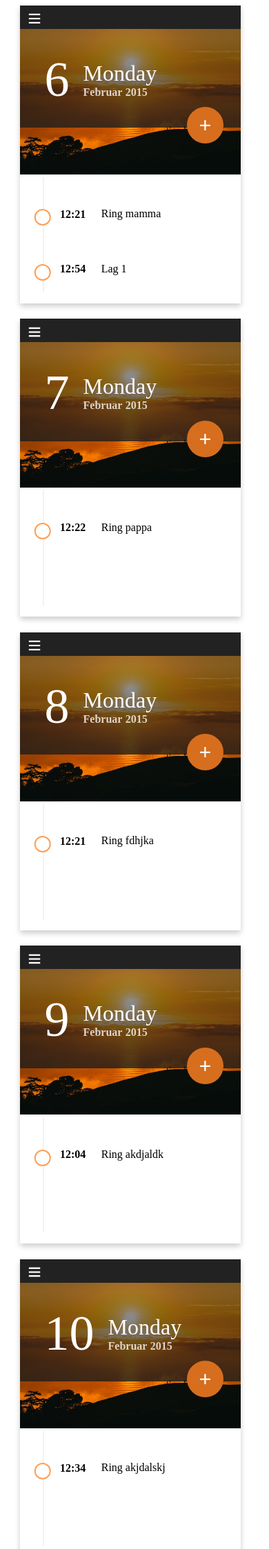
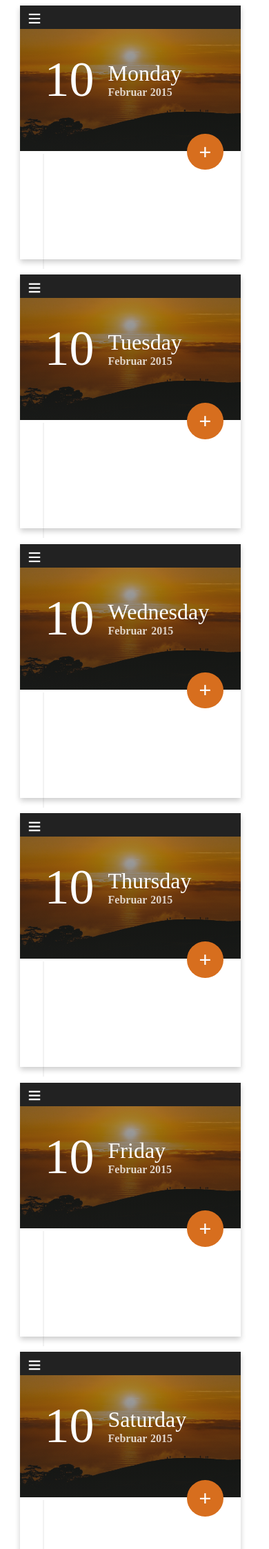
Before and after one commit to YohannesDK/WeekDo, a Flask app: page / in a window 390 px wide. Shown: the top 2246 px of the page at 69% size. Run offline with Flask 2, Linux system fonts and the light colour scheme; data that the repository does not hold is empty; some libraries are stand-ins or nearby versions.

Commit message:
getting there

```diff
--- a/flaskr/__init__.py
+++ b/flaskr/__init__.py
@@ -1,12 +1,16 @@
 from flask import Flask , g
 from flask_cors import CORS
+from apscheduler.schedulers.background import BackgroundScheduler
 from config import Config
 import os
 
 import sqlite3
 
 app = Flask(__name__)
+
 app.config.from_object(Config)
+scheduler = BackgroundScheduler()
+
 CORS(app, resources={r'/*': {'origins': '*'}})
 
 def get_db():
--- a/flaskr/routes.py
+++ b/flaskr/routes.py
@@ -1,35 +1,29 @@
 from flask import render_template, flash, redirect, url_for, request
 from flaskr import app, query_db
+from config import Config
 from datetime import datetime, timedelta, date
 import os
 import json
 
-days = {
-    0 : "mandag",
-    1 : "tirsdag",
-    2 : "onsdag",
-    3 : "torsdag",
-    4 : "fredag",
-    5 : "lørdag",
-    6 : "søndag"
-}
-
+app.config.from_object(Config)
 
 @app.before_first_request
 def test():
+    print(app.config["WEEKDO_DEFAULT"])
     # query_db('DELETE FROM dates;', one=True)
     # for day in days:
     #     query_db('INSERT INTO dates (date_id, dato) VALUES (?,?);', (day, days[day]))
 
-    check_query = query_db('SELECT * FROM dates;', one=True)
-    if check_query != None:
-        for i in check_query:
-            print(i[0], i[1])
+    # check_query = query_db('SELECT * FROM dates;', one=True)
+    # print(check_query)
+    # if check_query != None:
+    #     for i in check_query:
+    #         print(i[0], i[1], "her")
 
-    print("\n")
-    dt = datetime.today()
-    for i in all_sundays(dt.year):
-        print(i)
+    # print("\n")
+    # dt = datetime.today()
+    # for i in all_sundays(dt.year):
+    #     print(i)
 
 @app.route('/')
 @app.route('/home')
@@ -44,12 +38,15 @@ def set_weekdo():
 @app.route("/get_weekdoes")
 def get_weekdoes():
 
+
     d = {
-        0 : {"todo":['Ring mamma', 'Lag 1', 'Lag 1'], "date":"06-13-2019","day":"6", "by":['12:21', '12:54', '13:00']},
-        1 : {"todo":['Ring pappa'], "date":"06-13-2019","day":"7", "by":["12:22"]},
-        2 : {"todo":['Ring fdhjka'], "date":"06-13-2019","day":"8", "by":["12:21"]},
-        3 : {"todo":['Ring akdjaldk'], "date":"06-13-2019","day":"9", "by":["12:04"]},
-        4 : {"todo":['Ring akjdalskj'], "date":"06-13-2019","day":"10", "by":["12:34"]}
+        0 : {"todo":[], "date":"","day":"Monday", "by":[]},
+        1 : {"todo":[], "date":"","day":"Tuesday", "by":[]},
+        2 : {"todo":[], "date":"","day":"Wednesday", "by":[]},
+        3 : {"todo":[], "date":"","day":"Thursday", "by":[]},
+        4 : {"todo":[], "date":"","day":"Friday", "by":[]},
+        5 : {"todo":[], "date":"","day":"Saturday", "by":[]},
+        6 : {"todo":[], "date":"","day":"Sunday", "by":[]},
     }
     return json.dumps(d)
 
--- a/flaskr/static/css/index.css
+++ b/flaskr/static/css/index.css
@@ -345,8 +345,49 @@
     width: 0;
 }
 
+.remove_finished_todoes{
+    position: absolute;
+    right: 8.4%;
+    bottom: 0%;
+    min-height: 2%;
+    background: #e64747;
+    border-radius: 20%;
+    border: 1px solid white;
+    color: white;
+    max-width: 22%;
+    padding: 4%;
+    min-width: 17%;
+    max-height: 6%;
+    text-align: center;
+    line-height: 2px;
+    z-index: 1000;
+    /* display: none; */
+}
+
+.remove_finished_todoes p{
+    position: absolute;
+    left: -243%;
+    top: 6%;
+    color: black;
+    font-family: "sans-serif";
+    font-size: 0.8rem;
+    visibility: hidden;
+}
+
+/* smartphones, touchscreens */
+@media (hover: none) and (pointer: coarse) {
+    .remove_finished_todoes p{
+        visibility: visible;
+    }
+}/* stylus-based screens */
+@media (hover: none) and (pointer: fine) {
+    .remove_finished_todoes p{
+        visibility: visible;
+    }
+}
+
   /* Media queries - Responsive timeline on screens less than 600px wide */
-  @media screen and (max-width: 600px) {
+@media screen and (max-width: 600px) {
 
     #app{
         display: flex;
@@ -356,40 +397,15 @@
     }
 
     .card{
-        width: 85%;
         margin-bottom: 6%;
         position: relative;
+        height: 23rem;
     }
     .cardimg{
-        max-height: 29vh;
+        max-height: 25vh;
     }
-    /* Place the timelime to the left */
-    /* .timeline::after {
-    left: 31px;
-    } */
+    .overlay{
+        max-height: 25vh;
+    }
 
-    /* Full-width containers */
-    /* .weekdocardcontainer {
-    width: 100%;
-    padding-left: 70px;
-    padding-right: 25px;
-    } */
-
-    /* Make sure that all arrows are pointing leftwards */
-    /* .weekdocardcontainer::before {
-    left: 60px;
-    border: medium solid white;
-    border-width: 10px 10px 10px 0;
-    border-color: transparent white transparent transparent;
-    } */
-
-    /* Make sure all circles are at the same spot */
-    /* .left::after, .right::after {
-    left: 15px;
-    } */
-
-    /* Make all right containers behave like the left ones */
-    /* .right {
-    left: 0%;
-    } */
-  }
+}
--- a/flaskr/static/js/components/weekdocomponent.js
+++ b/flaskr/static/js/components/weekdocomponent.js
@@ -3,11 +3,12 @@ Vue.component("week-do", {
     data() {
         return {
             weekdoes: [],
+            finished_weekdoes: [],
             dato: this.date,
             dag: this.day,
             id: this.index,
-            b: undefined,
             already_adding: false,
+            show_delete_button: false,
             time: null,
             newtodo: null
 
@@ -25,23 +26,15 @@ Vue.component("week-do", {
             }
         },
         check_click: function(e) {
+            if (!this.already_adding) {
                 let ele = e.currentTarget;
-            console.log(ele.childNodes[0]);
                 ele.childNodes[0].className = "checkimg_clicked";
-            console.log(ele.childNodes[0]);
-            let todo = ele.parentNode.children[0].children[1].innerHTML;
-
-            for (let i = 0; i < this.weekdoes.length; i++) {
-                const weekdo = this.weekdoes[i];
-                if (todo === weekdo.todo) {
-                    console.log(weekdo.todo);
-                    this.$delete(this.weekdoes, i)
-                    break;
+                var delete_index = parseInt(ele.parentNode.attributes["todo_index"].value);
+                this.finished_weekdoes.push(delete_index);
+                this.show_delete_button = true;
+            }else{
+                alert("Please finish adding")
             }
-
-            }
-
-
         },
         extendTimeline: function(){
             let tl_list = document.querySelectorAll(".timeline");
@@ -54,19 +47,43 @@ Vue.component("week-do", {
 
             }
         },
-        checkinput: function*(){
-
+        remove_finished_todoes: function () {
+            this.finished_weekdoes.forEach(ele => {
+                for (let i = 0; i < this.weekdoes.length; i++) {
+                    const element = this.weekdoes[i];
+                    if (element.id === ele) {
+                        this.$delete(this.weekdoes, i);
+                    }
+                }
+            });
+            this.finished_weekdoes.splice(0,this.finished_weekdoes.length)
+            this.show_delete_button = false;
+        },
+        remove_finised_todoes_show_label: function (e) {
+            e.target.children[0].style.visibility = "visible"
+        },
+        remove_finised_todoes_hide_label: function (e) {
+            e.target.children[0].style.visibility = "hidden"
         },
         waitforinputandadd: function() {
             if (this.newtodo !== null && this.time !== null &&
                 this.newtodo !== '' && this.time !== '') {
+                    let hh = this.time.split(":")[0];
+                    let mm = this.time.split(":")[1];
+                    if (hh.length === 2 && mm.length === 2 &&
+                        typeof parseInt(hh) === "number" &&
+                        typeof parseInt(mm) === "number") {
                             this.$set(this.weekdoes[this.weekdoes.length - 1], 'show', true);
                             this.$set(this.weekdoes[this.weekdoes.length - 1], 'todo', this.newtodo);
                             this.$set(this.weekdoes[this.weekdoes.length - 1], 'byy', this.time);
+                            this.$set(this.weekdoes[this.weekdoes.length - 1], 'id', this.weekdoes.length);
                             this.extendTimeline()
                             this.already_adding = false;
                     }else{
-                alert("cannot add empty todo!")
+                        alert("You need to have right time format, hh:mm !")
+                    }
+            }else{
+                alert("Cannot add empty todo!")
             }
         },
         addTodo: function(){
@@ -74,7 +91,8 @@ Vue.component("week-do", {
                 this.weekdoes.push({
                     todo: null,
                     byy: null,
-                    show: false
+                    show: false,
+                    id: this.weekdoes.length
                 })
                 this.already_adding = true;
             } else {
@@ -91,9 +109,9 @@ Vue.component("week-do", {
                     <img src="/static/images/test1.png" class="hamicon" alt="menu">
                     <div class="weekdo_day">
                             <div class="weekdo_day_inner">
-                                <h1 class="number_day">{{dag}}</h1>
+                                <h1 class="number_day">10</h1>
                                 <div class="day_mount_year">
-                                    <h3 class="weekday">Monday</h3>
+                                    <h3 class="weekday">{{dag}}</h3>
                                     <span class="mounth_year_span">
                                         <h4 class="mounth" >Februar</h4>
                                         <h4 class="year">2015</h4>
@@ -107,12 +125,14 @@ Vue.component("week-do", {
 
             <div class="timeline">
                 <div class="weekdocardcontainer right" v-for="(todo,index) in weekdoes"
-                :key="index">
+                :key="index"
+                :todo_index="todo.id">
                     <div class="all_weekdo_container" v-if="todo.show">
                         <h1 class="weekdotime">{{todo.byy}}</h1>
                         <p class="weekdodesc">{{todo.todo}}</p>
                     </div>
                     <div class="add_new_todo" v-if="!todo.show" >
+
                         <fieldset class="add_input_field" >
                             <input type="text" class="input_time" v-model="time"
                             placeholder="hh:mm"
@@ -125,6 +145,8 @@ Vue.component("week-do", {
                         class="add_input_button"
                         @click="waitforinputandadd()"
                         > Add todo </button>
+
+
                     </div>
                     <div class="circle"
                     @mouseover="visible_unset($event)"
@@ -136,6 +158,14 @@ Vue.component("week-do", {
                     </div>
                     <div class="timelineline"></div>
                 </div>
+                <button
+                v-if="!already_adding && show_delete_button"
+                @click="remove_finished_todoes($event)"
+                @mouseover="remove_finised_todoes_show_label($event)"
+                @mouseleave="remove_finised_todoes_hide_label($event)"
+                class="remove_finished_todoes"> X
+                    <p> Remove Finised tasks!</p>
+                </button>
         </div>
     `,
     mounted(){
@@ -150,7 +180,8 @@ Vue.component("week-do", {
             this.weekdoes.push({
                 todo: ele,
                 byy: by,
-                show: true
+                show: true,
+                id: i
             })
 
         }
--- a/requirements.txt
+++ b/requirements.txt
@@ -1,8 +1,11 @@
+APScheduler==3.6.3
 click==7.1.2
 Flask==1.1.2
 Flask-Cors==3.0.8
 itsdangerous==1.1.0
 Jinja2==2.11.2
 MarkupSafe==1.1.1
+pytz==2020.1
 six==1.15.0
+tzlocal==2.1
 Werkzeug==1.0.1
```
Also changed, not shown: config.py (+9 -0 lines). Lines whose indentation alone changed are shown as unchanged.
